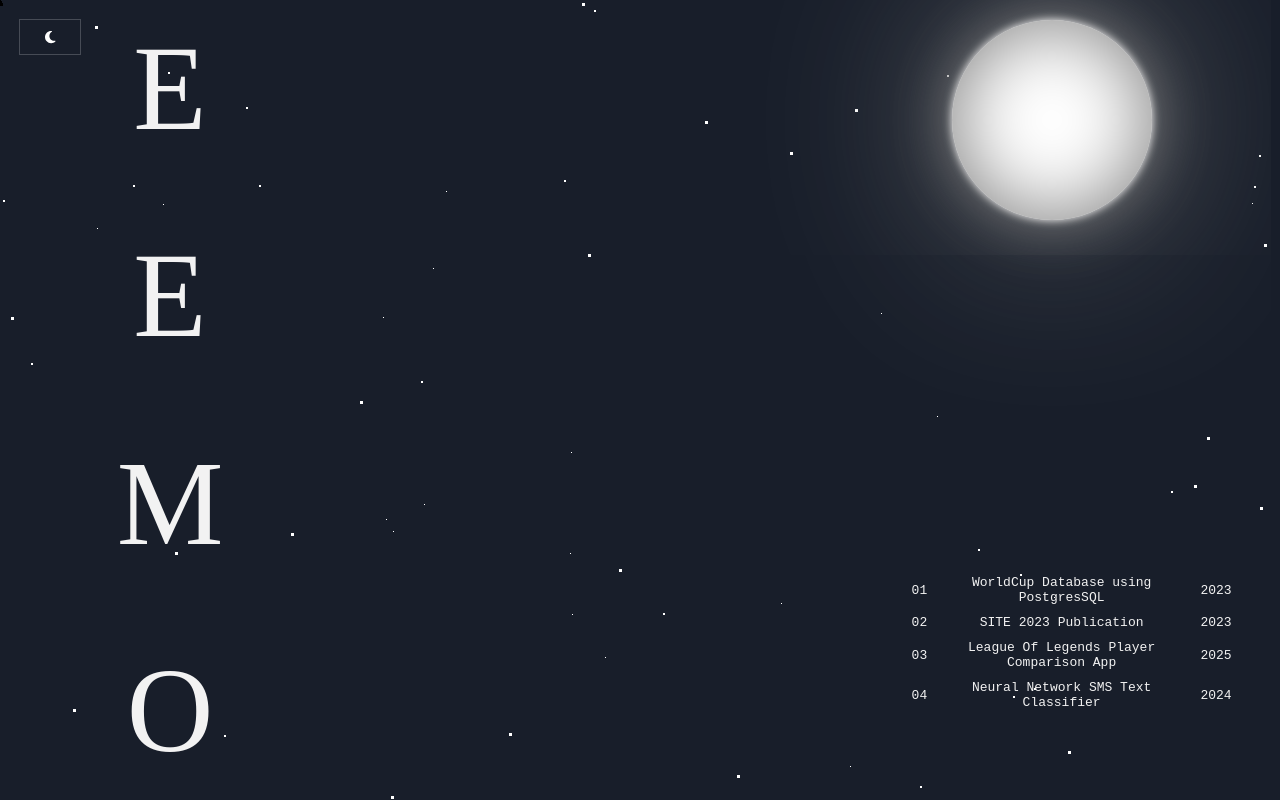
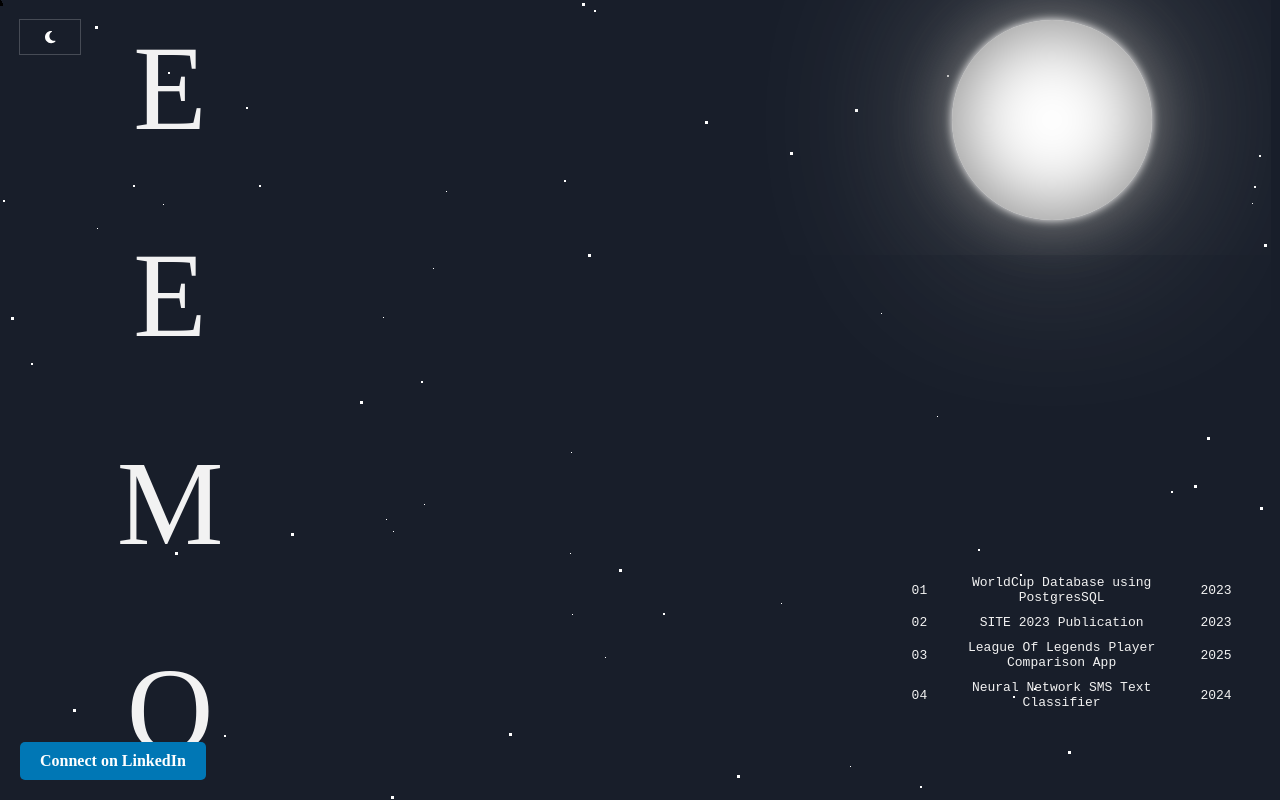
Before and after one commit to moraole/pf-react, a React (Create React App) app: page / in a window 1280 px wide. Built offline with nearby package versions, Linux system fonts and the light colour scheme.

Commit message:
Update Header.js

```diff
--- a/src/components/Header.js
+++ b/src/components/Header.js
@@ -1,4 +1,4 @@
-import React, { useState, useEffect } from 'react';
+import React, { useState } from 'react';
 import styled from 'styled-components';
 import StarsBackground from './StarsBackground';
 import lightTheme from '../themes/lightTheme';
@@ -23,6 +23,24 @@ const Moon = styled.div`
   @media (max-width: 900px) {
     height: 50px;
     width: 50px;
+  }
+`;
+
+const LinkedInButton = styled.a`
+  position: absolute;
+  bottom: 20px;
+  left: 20px;
+  padding: 10px 20px;
+  font-size: 1rem;
+  font-weight: bold;
+  color: white;
+  background-color: #0077b5; /* LinkedIn blue */
+  text-decoration: none;
+  border-radius: 5px;
+  transition: background-color 0.3s;
+
+  &:hover {
+    background-color: #005582;
   }
 `;
 
@@ -229,6 +247,15 @@ const Header = ({ isDarkMode }) => {
       {selectedProject === 'project2' && <Project2 isDarkMode={isDarkMode} />}
       {selectedProject === 'project3' && <Project3 isDarkMode={isDarkMode} />}
       {selectedProject === 'project4' && <Project4 isDarkMode={isDarkMode} />}
+
+      {/* LinkedIn Button */}
+      <LinkedInButton
+        href="https://www.linkedin.com/in/your-linkedin-profile"
+        target="_blank"
+        rel="noopener noreferrer"
+      >
+        Connect on LinkedIn
+      </LinkedInButton>
     </HeaderContainer>
   );
 };
```
